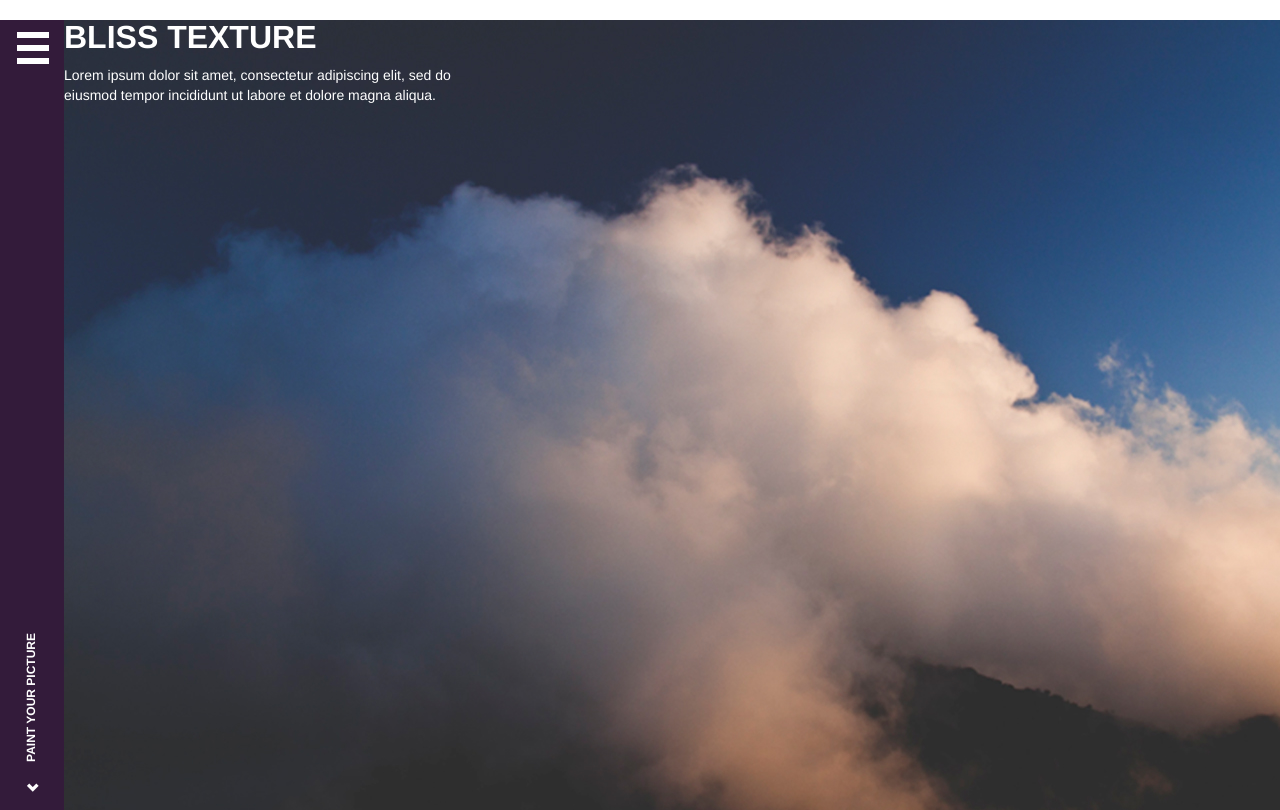
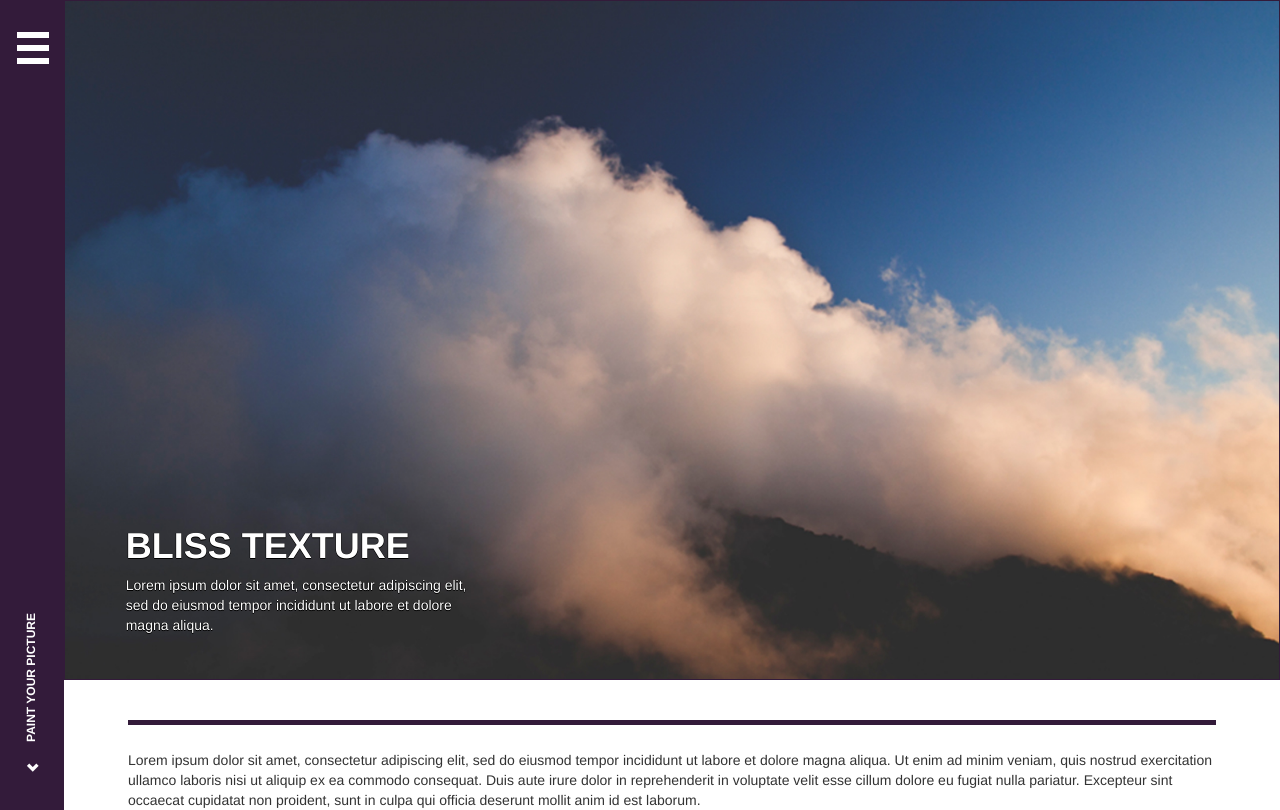
Before and after one commit to 2juicy/EpicGamesExercise, a React (Create React App) app: page /bliss in a window 1280 px wide. Shown: the top 810 px of the page. Built offline with nearby package versions, Linux system fonts and the light colour scheme.

Commit message:
almost done

```diff
--- a/src/components/Article/Article.css
+++ b/src/components/Article/Article.css
@@ -1,5 +1,11 @@
 .article {
   color: white;
+  position: relative;
+  background-position: center center;
+  background-attachment: fixed;
+  background-size: cover;
+  text-shadow: -0.5px 0 black, 0 0.5px black, 0.5px 0 black, 0 -0.5px black;
+  border: rgba(51, 27, 58) 0.5px ridge;
 }
 
 .article,
@@ -9,11 +15,15 @@
 
 .article-text {
   width: 35%;
+  position: absolute;
+  width: 30%;
+  bottom: 5%;
+  left: 5%;
 }
 
 .article-text h3 {
   font-weight: bold;
-  font-size: 32px;
+  font-size: 36px;
 }
 
 .article-paragraph {
@@ -29,3 +39,10 @@
 .article-paragraph p {
   margin-top: 20px;
 }
+
+@media (max-width: 1024px) {
+  .article,
+  .article-paragraph {
+    margin-left: 50px;
+  }
+}
--- a/src/components/Intro/Intro.css
+++ b/src/components/Intro/Intro.css
@@ -18,7 +18,6 @@
 }
 
 .intro-text {
-  float: left;
   position: absolute;
   width: 30%;
   bottom: 0;
--- a/src/pages/bliss/Bliss.js
+++ b/src/pages/bliss/Bliss.js
@@ -26,7 +26,7 @@ export default function Bliss() {
   return (
     <div className="bliss">
       <Scroll height={height} />
-      <Article height={height} />
+      <Article height={height * 0.85} />
       <Signature signature={content.signature[0]} height={height} />
       <Footer
         footer={content.footer.options}
```
